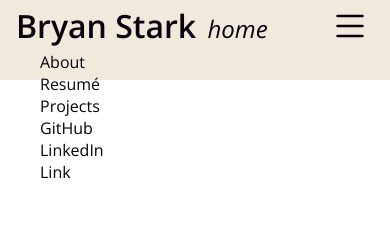
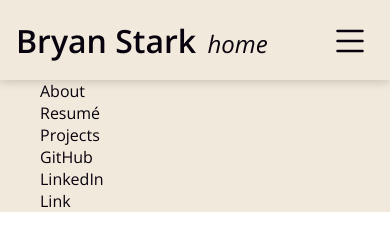
Before and after one commit to bryanstark1/portfolio-html, a plain HTML site: page index.html in a window 390 px wide. Both pictures are taken after a click on the element 350 px from the left and 43 px from the top of the page. Drawn offline with nearby package versions, Linux system fonts and the light colour scheme.

Commit message:
Fixed mobile menu expansion

```diff
--- a/style.css
+++ b/style.css
@@ -21,6 +21,7 @@ body {
 
 /* HEADER */
 header {
+  z-index: 999;
   display: flex;
   flex-wrap: wrap;
   flex-grow: 1;
@@ -28,6 +29,7 @@ header {
   align-items: center;
   background-color: #F1E9DB;
   height: 5rem;
+  box-shadow: 0px 1px 10px 0px rgba(0,0,0,.2);
 }
 
 .header-title {
@@ -60,6 +62,7 @@ header {
 
 .mobile-menu-expanded {
   display: none;
+  background-color: #F1E9DB;
 }
 /* MOBILE MENU END*/
 ul {
```
Also changed, not shown: index.html (+1 -1 lines), 1 other file.
